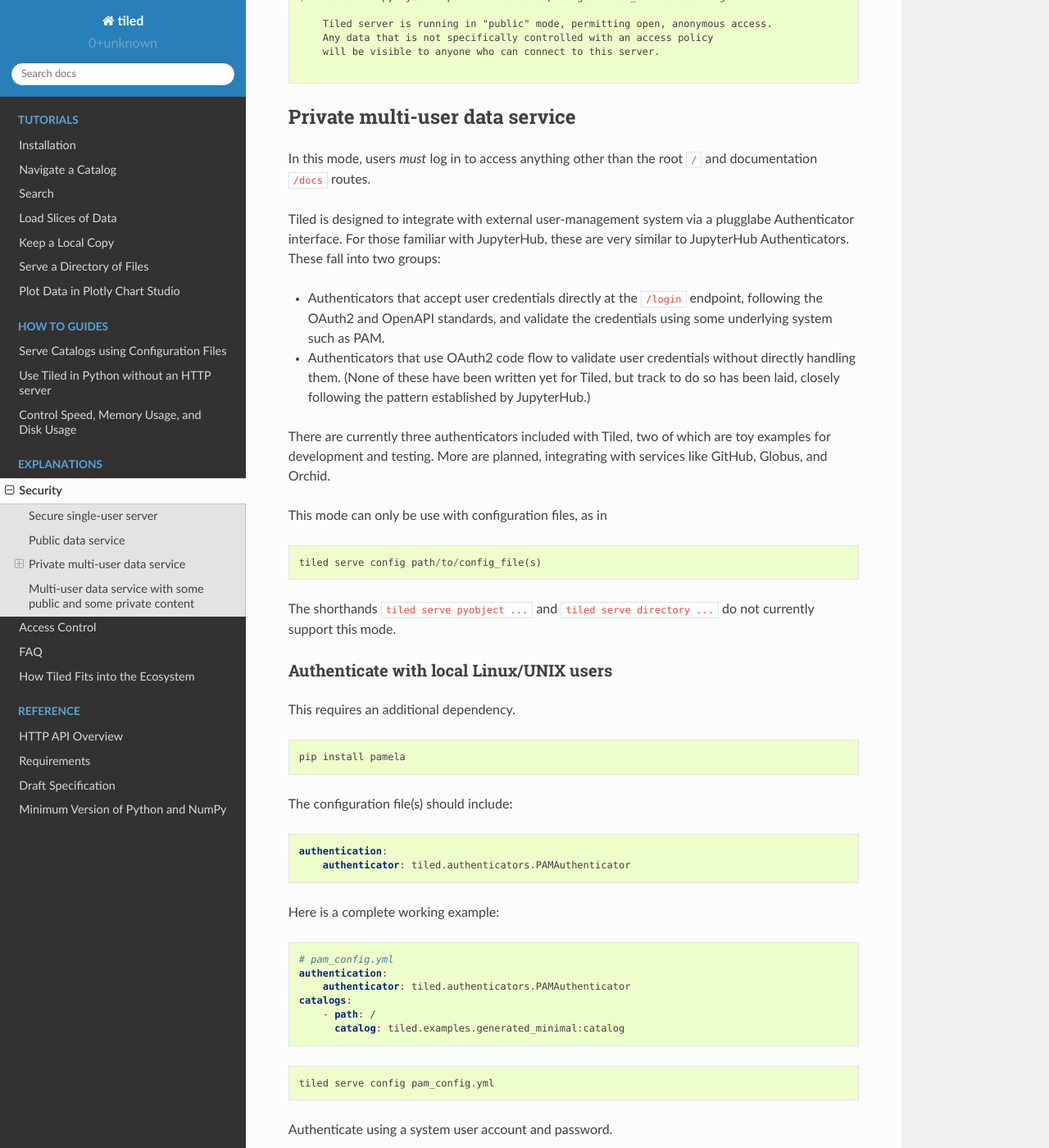
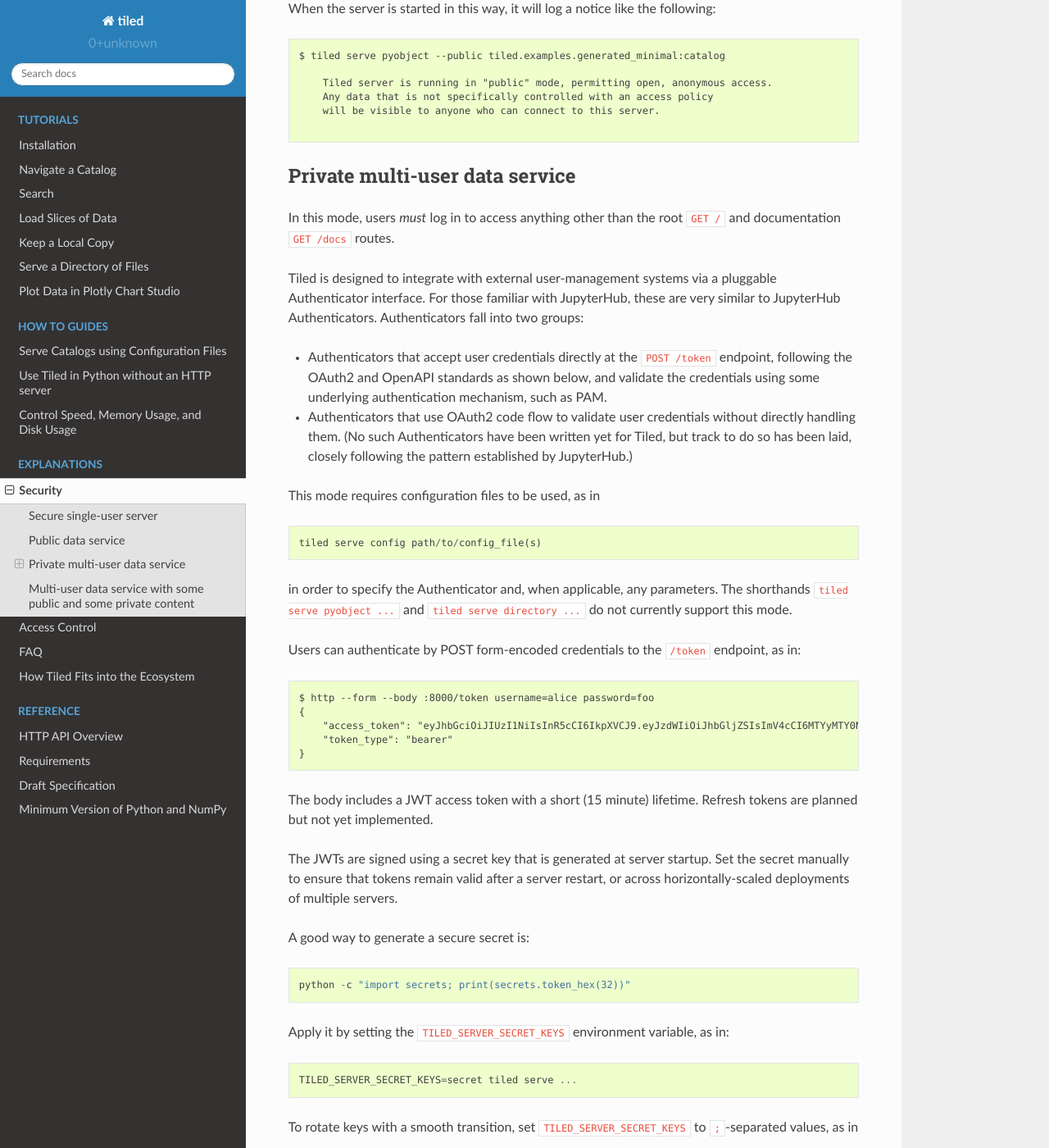
Before and after one commit to bluesky/tiled, a Sphinx documentation site: the page built from docs/source/explanations/security.md, in a window 1280 px wide and 1400 px high, scrolled down 1511 px. Shown: the whole window at 82% size. Built offline with Sphinx 7.4.7 and the Read the Docs theme 2.0.0, drawn with Linux system fonts in a browser that asks for light colours; pages that are not in the unit, such as notebooks, are missing from menus; some of the changed text lies outside the part shown.

Commit message:
More detail on security. Refresh README.

````diff
--- a/docs/source/explanations/security.md
+++ b/docs/source/explanations/security.md
@@ -1,4 +1,7 @@
 # Security
+
+Tiled employs modern web security standards to enforce access control with
+minimum inconvenience to the user.
 
 There are four use cases for the Tiled server.
 
@@ -77,33 +80,81 @@
 
 ## Private multi-user data service
 
-In this mode, users *must* log in to access anything other than the root ``/``
-and documentation ``/docs`` routes.
+In this mode, users *must* log in to access anything other than the root ``GET /``
+and documentation ``GET /docs`` routes.
 
-Tiled is designed to integrate with external user-management system via a plugglabe
+Tiled is designed to integrate with external user-management systems via a pluggable
 Authenticator interface. For those familiar with JupyterHub, these are very
-similar to JupyterHub Authenticators. These fall into two groups:
+similar to JupyterHub Authenticators. Authenticators fall into two groups:
 
-* Authenticators that accept user credentials directly at the ``/login`` endpoint,
-  following the OAuth2 and OpenAPI standards, and validate the credentials using
-  some underlying system such as PAM.
-* Authenticators that use OAuth2 code flow to validate user credentials without
-  directly handling them. (None of these have been written yet for Tiled, but
-  track to do so has been laid, closely following the pattern established by
-  JupyterHub.)
+* Authenticators that accept user credentials directly at the ``POST /token``
+  endpoint, following the OAuth2 and OpenAPI standards as shown below, and
+  validate the credentials using some underlying authentication mechanism, such
+  as PAM.
+* Authenticators that use OAuth2 code flow to validate user credentials
+  without directly handling them. (No such Authenticators have been written yet
+  for Tiled, but track to do so has been laid, closely following the pattern
+  established by JupyterHub.)
 
-There are currently three authenticators included with Tiled, two of which are
-toy examples for development and testing. More are planned, integrating with
-services like GitHub, Globus, and Orchid.
-
-This mode can only be use with configuration files, as in
+This mode requires configuration files to be used, as in
 
 ```
 tiled serve config path/to/config_file(s)
 ```
 
+in order to specify the Authenticator and, when applicable, any parameters.
 The shorthands ``tiled serve pyobject ...`` and ``tiled serve directory ...``
 do not currently support this mode.
+
+Users can authenticate by POST form-encoded credentials to the ``/token``
+endpoint, as in:
+
+```
+$ http --form --body :8000/token username=alice password=foo
+{
+    "access_token": "eyJhbGciOiJIUzI1NiIsInR5cCI6IkpXVCJ9.eyJzdWIiOiJhbGljZSIsImV4cCI6MTYyMTY0NTk2NH0.Oz65lrf6gYjIgGa4Pf6E8XwjOcRihP4QCR8a8GQN0M4",
+    "token_type": "bearer"
+}
+```
+
+The body includes a JWT access token with a short (15 minute) lifetime. Refresh
+tokens are planned but not yet implemented.
+
+The JWTs are signed using a secret key that is generated at server startup.
+Set the secret manually to ensure that tokens remain valid after a server
+restart, or across horizontally-scaled deployments of multiple servers.
+
+A good way to generate a secure secret is:
+
+```
+python -c "import secrets; print(secrets.token_hex(32))"
+```
+
+Apply it by setting the ``TILED_SERVER_SECRET_KEYS`` environment variable, as in:
+
+```
+TILED_SERVER_SECRET_KEYS=secret tiled serve ...
+```
+
+To rotate keys with a smooth transition, set ``TILED_SERVER_SECRET_KEYS`` to
+``;``-separated values, as in
+
+```
+TILED_SERVER_SECRET_KEYS=secret1;secret2
+```
+
+The first secret value is always used to *encode* new tokens, but all values are
+tried to *decode* existing tokens until one works or all fail.
+
+The Python client provides a convenience function for generating a token.
+
+```python
+>>> from tiled.client import generate_token, from_uri
+>>> token = generate_token("http://localhost:8000")
+Username:
+Password:
+>>> catalog = from_uri("http://localhost:8000", token=token)
+```
 
 ### Authenticate with local Linux/UNIX users
 
````
Also changed, not shown: other parts of docs/source/explanations/security.md (+1 -1 lines), README.md (+27 -23 lines), docs/source/explanations/access-control.md (+15 -4 lines).
